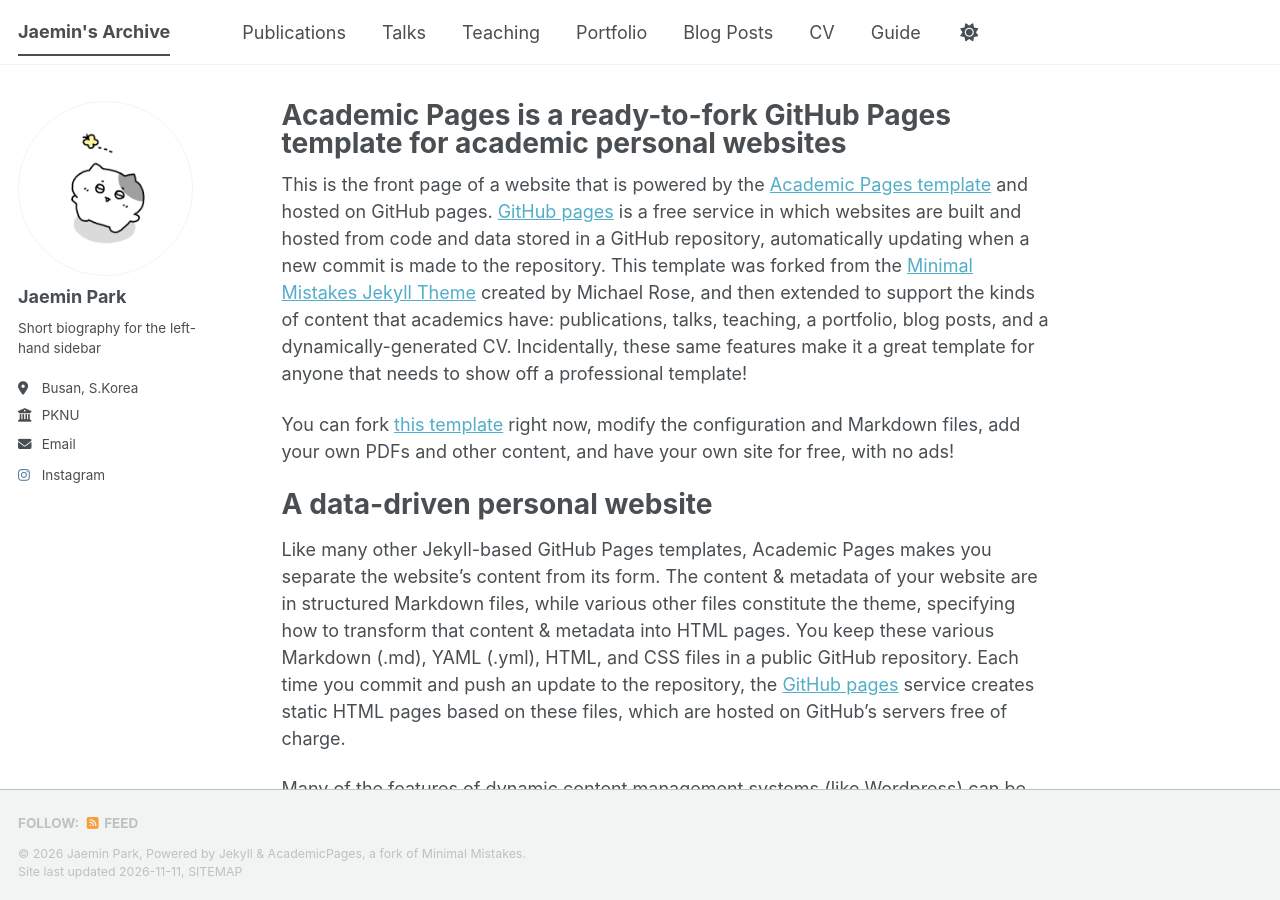
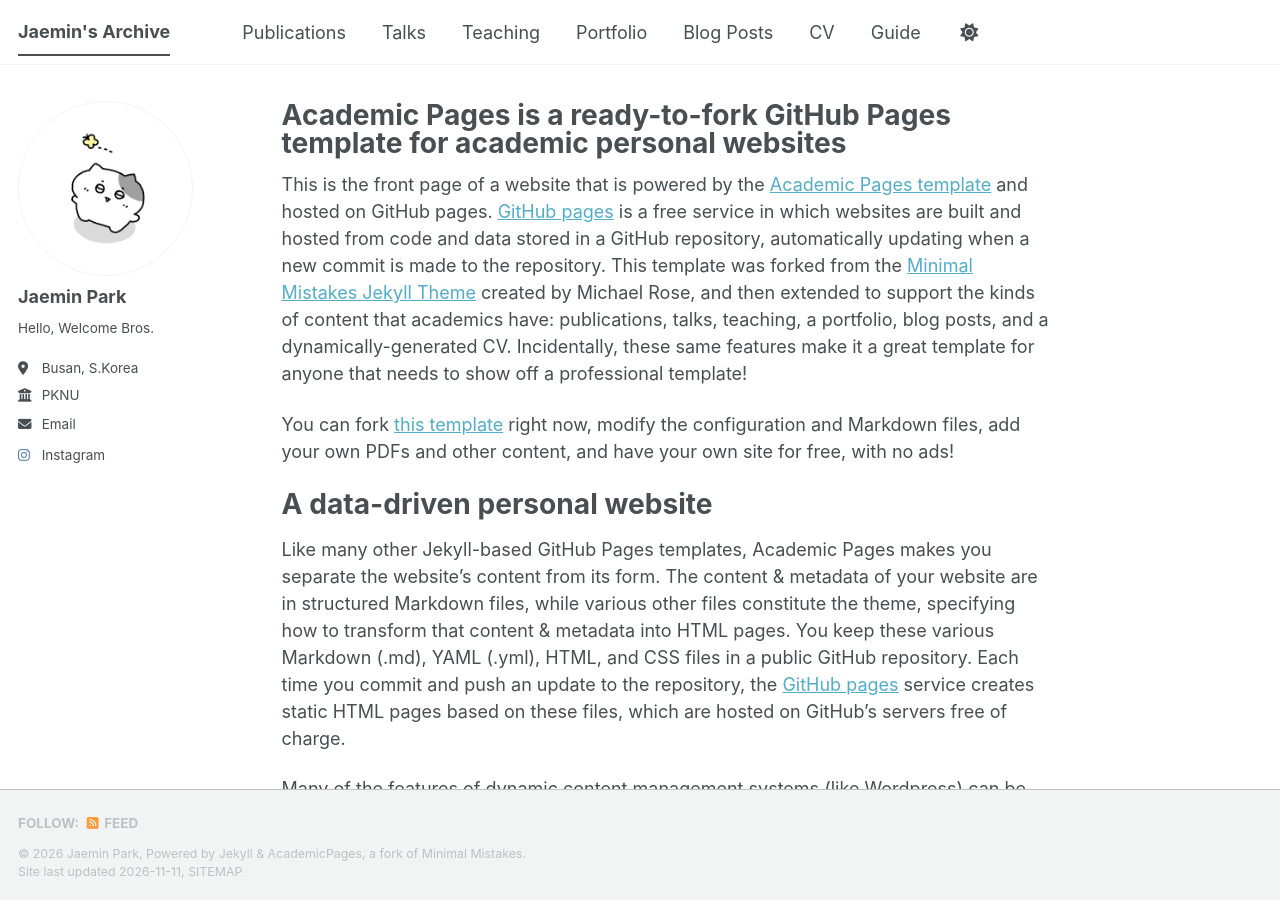
Before and after one commit to jm331kr/jm331kr.github.io, a Jekyll site: the page built from _pages/about.md, in a window 1280 px wide and 900 px high. Built offline with Jekyll 4.4.1, drawn with Linux system fonts in a browser that asks for light colours; a script bundle is joined from its source files by our own code; a style sheet for code colours, icons or effects is not loaded.

Commit message:
Update _config.yml

```diff
--- a/_config.yml
+++ b/_config.yml
@@ -26,7 +26,7 @@ author:
   avatar           : "cutty.png"
   name             : "Jaemin Park"
   pronouns         : # example: "she/her"
-  bio              : "Short biography for the left-hand sidebar"
+  bio              : "Hello, Welcome Bros."
   location         : "Busan, S.Korea"
   employer         : "PKNU"
   uri              : # URL
```
